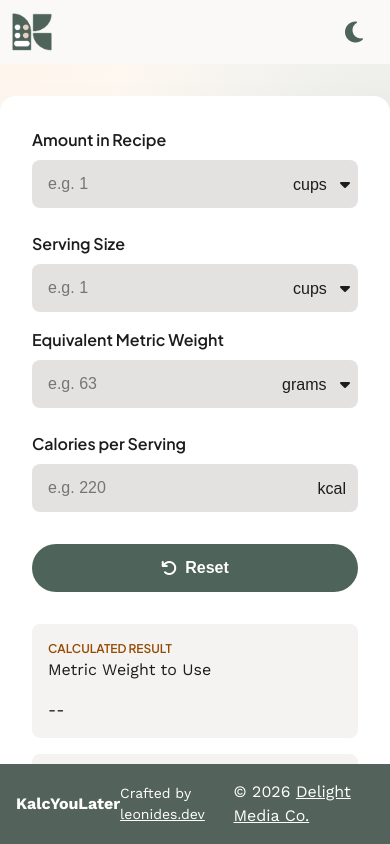
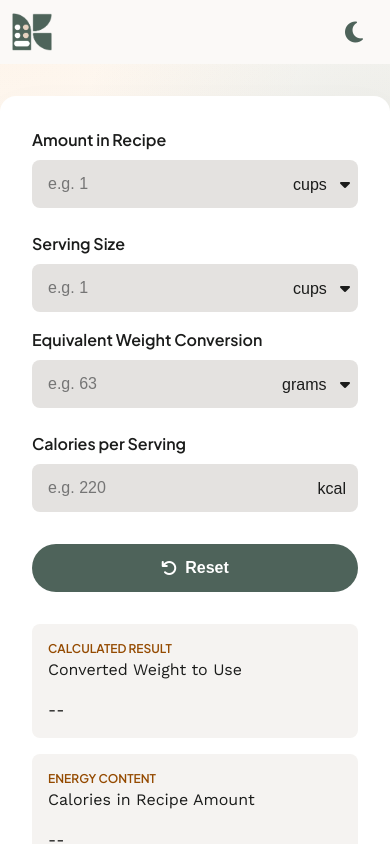
Before and after one commit to mjleonides/kalcyoulater, a Vue app: page / in a window 390 px wide. Shown: the top 844 px of the page. Built offline with nearby package versions, Linux system fonts and the light colour scheme.

Commit message:
Codex: Remove metric from equivalent weight

```diff
--- a/src/App.vue
+++ b/src/App.vue
@@ -45,13 +45,13 @@
             inputmode="decimal"
           />
 
-          <!-- Equivalent metric weight -->
+          <!-- Equivalent weight -->
           <InputNumberUnit
-            id="equivalent-metric-weight"
-            name="equivalent-metric-weight"
-            label="Equivalent Metric Weight"
-            v-model:value="equivalentMetricWeight.value"
-            v-model:unit="equivalentMetricWeight.unit"
+            id="equivalent-weight"
+            name="equivalent-weight"
+            label="Equivalent Weight Conversion"
+            v-model:value="equivalentWeight.value"
+            v-model:unit="equivalentWeight.unit"
             :options="unitOptions"
             placeholder="e.g. 63"
             required
@@ -88,11 +88,11 @@
         <div class="result calculated-weight">
           <div>
             <h2>Calculated Result</h2>
-            <p>Metric Weight to Use</p>
+            <p>Converted Weight to Use</p>
           </div>
           <p class="result-value" v-if="calculatedWeight">
             {{ calculatedWeight.toFixed(1) }}
-            <span class="result-unit">{{ equivalentMetricWeight.unit }}</span>
+            <span class="result-unit">{{ equivalentWeight.unit }}</span>
           </p>
           <p v-else>--</p>
         </div>
@@ -130,13 +130,13 @@ import { useThemeStore } from "./stores/theme";
 const defaultValues = {
   recipe: { value: undefined, unit: "cups" },
   servingSize: { value: undefined },
-  equivalentMetricWeight: { value: undefined, unit: "g" },
+  equivalentWeight: { value: undefined, unit: "g" },
   caloriesPerServing: { value: undefined, unit: "kcal" },
 };
 
 const recipe = ref(defaultValues.recipe);
 const servingSize = ref(defaultValues.servingSize);
-const equivalentMetricWeight = ref(defaultValues.equivalentMetricWeight);
+const equivalentWeight = ref(defaultValues.equivalentWeight);
 const caloriesPerServing = ref(defaultValues.caloriesPerServing);
 const themeStore = useThemeStore();
 const { theme, themeToggleIcon, themeToggleLabel } = storeToRefs(themeStore);
@@ -163,14 +163,14 @@ const calculatedWeight = computed(() => {
   if (
     !recipe.value.value ||
     !servingSize.value.value ||
-    !equivalentMetricWeight.value.value
+    !equivalentWeight.value.value
   ) {
     return undefined;
   }
 
   return (
     recipe.value.value *
-    (equivalentMetricWeight.value.value / servingSize.value.value)
+    (equivalentWeight.value.value / servingSize.value.value)
   );
 });
 
@@ -192,7 +192,7 @@ const calculatedCalories = computed(() => {
 const onReset = () => {
   recipe.value = { ...defaultValues.recipe };
   servingSize.value = { ...defaultValues.servingSize };
-  equivalentMetricWeight.value = { ...defaultValues.equivalentMetricWeight };
+  equivalentWeight.value = { ...defaultValues.equivalentWeight };
   caloriesPerServing.value = { ...defaultValues.caloriesPerServing };
 };
 </script>
@@ -308,6 +308,15 @@ footer {
   align-items: center;
 }
 
+@media (max-width: 600px) {
+  footer {
+    flex-direction: column;
+    gap: 0.5rem;
+    text-align: center;
+    position: static;
+  }
+}
+
 .site-name {
   font-weight: 700;
   font-style: italic;
```
